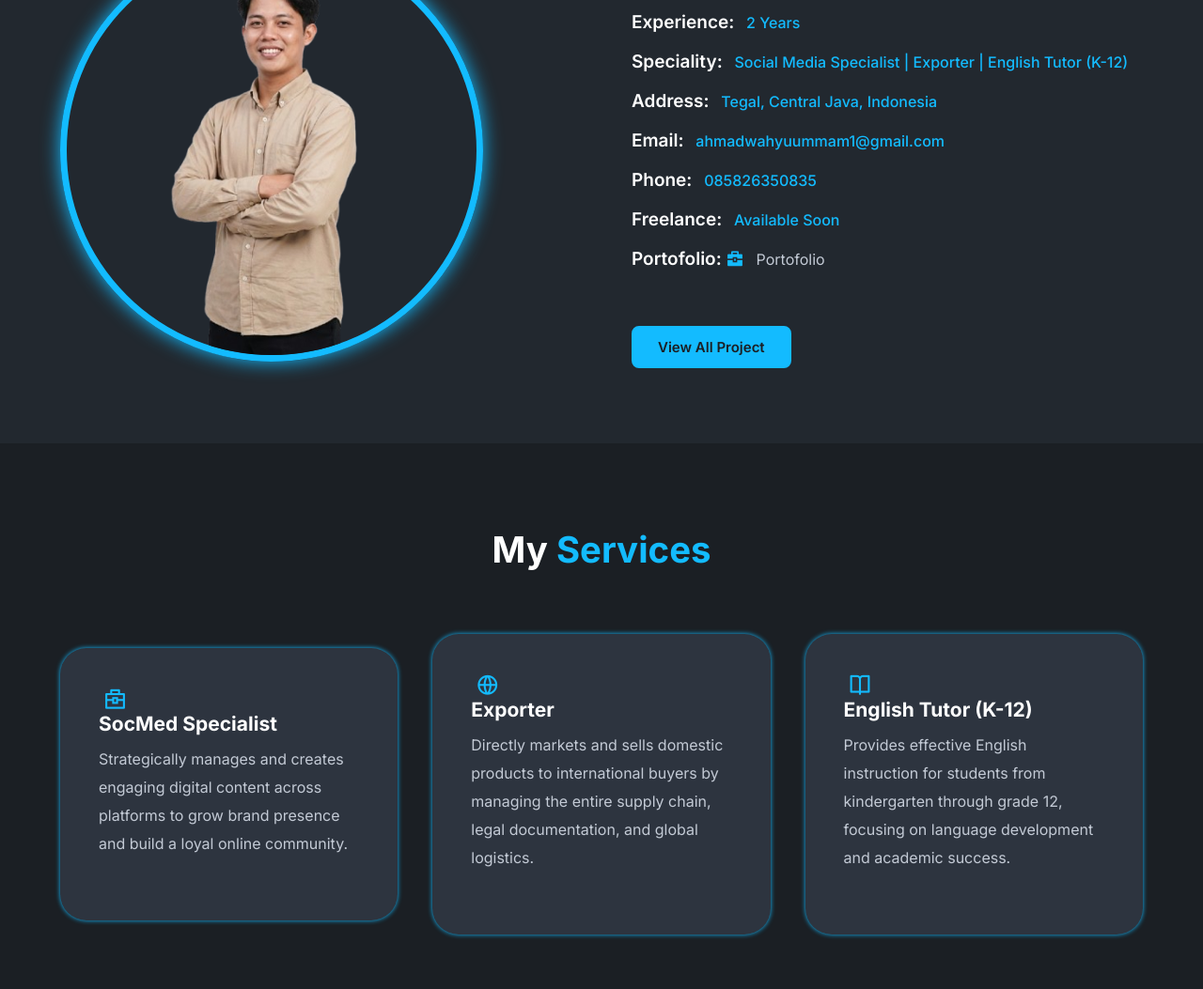
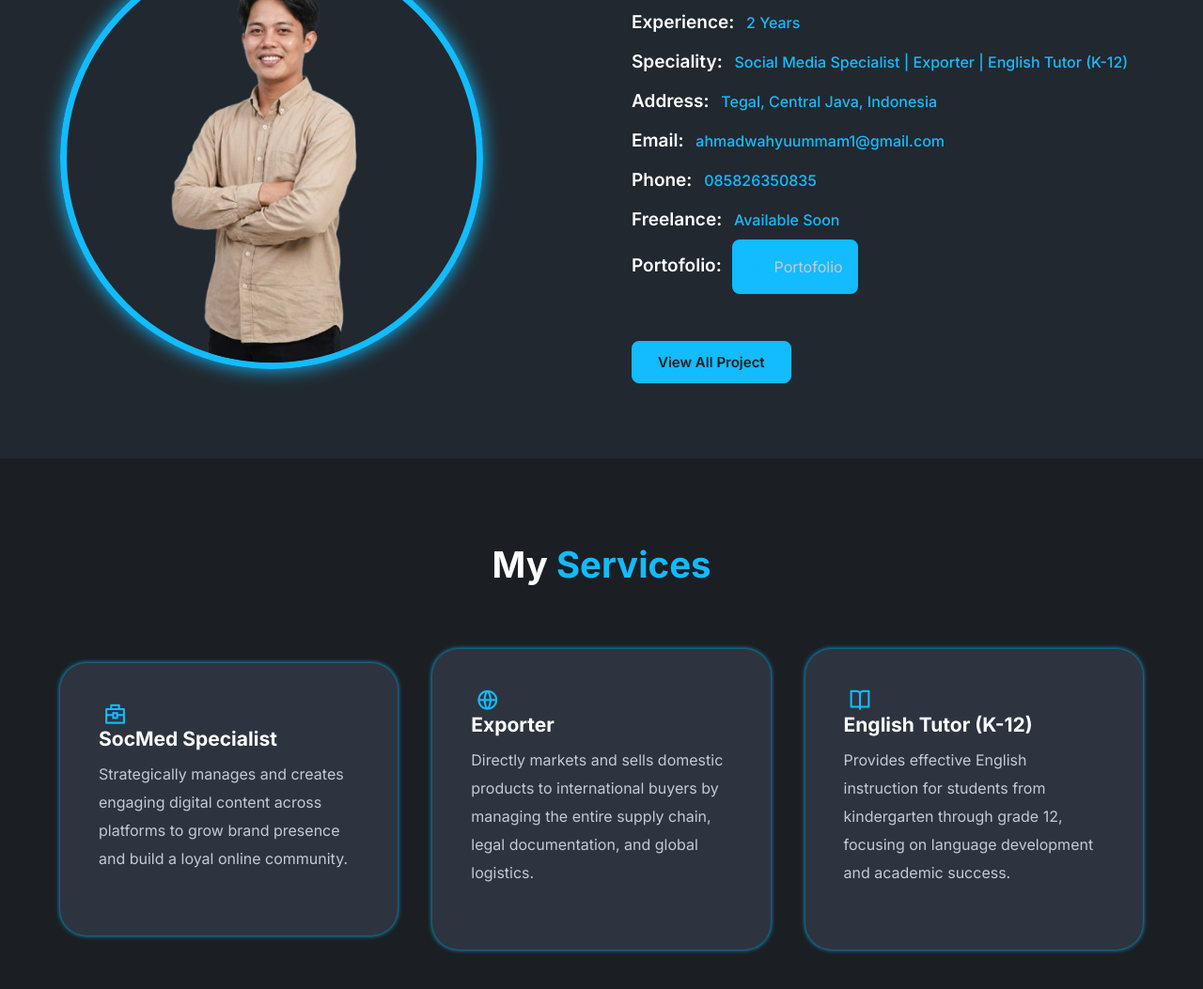
Before and after one commit to ahmadwahyuummam/portofolio, a plain HTML site: page index.html in a window 1280 px wide. Shown: the part 877-1930 px from the top of the page at 94% size. Drawn offline with nearby package versions, Linux system fonts and the light colour scheme.

Commit message:
Update index.html

```diff
--- a/index.html
+++ b/index.html
@@ -86,8 +86,7 @@
       <p class="exp">Email: <span style="color: #13bbff; font-weight: 500;">ahmadwahyuummam1@gmail.com</span></p>
       <p class="exp">Phone: <span style="color: #13bbff; font-weight: 500;">085826350835</span></p>
       <p class="exp">Freelance: <span style="color: #13bbff; font-weight: 500;">Available Soon</span></p>
-      </p>
-          <p class="exp">
+      <p class="exp">
             Portofolio:
             <a
               href="https://canva.link/fdk1es9rwg6wce7"
@@ -95,12 +94,36 @@
               rel="noopener noreferrer"
               aria-label="Portofolio"
               title="Portofolio"
-              style="color: #13bbff; font-weight: 500; text-decoration: none;"
+              class="btn portfolio-link"
+              onclick="this.style.opacity='0.45';"
             >
               <i class="ri-briefcase-4-fill"></i>
               <span>Portofolio</span>
             </a>
           </p>
+          <style>
+            .portfolio-link {
+              display: inline-flex;
+              align-items: center;
+              gap: 6px;
+              padding: 6px 14px;
+              margin-left: 6px;
+              border: 2px solid #13bbff;
+              border-radius: 8px;
+              color: #13bbff;
+              text-decoration: none;
+              font-weight: 500;
+              transition: opacity 0.25s ease, background-color 0.25s ease, color 0.25s ease;
+            }
+            .portfolio-link:hover {
+              background-color: #13bbff;
+              color: #0b0c10;
+            }
+            .portfolio-link:active,
+            .portfolio-link:visited {
+              opacity: 0.45;
+            }
+          </style>
     </div>
     <a href="blog.html" class="btn">View All Project</a>
   </div>
```
